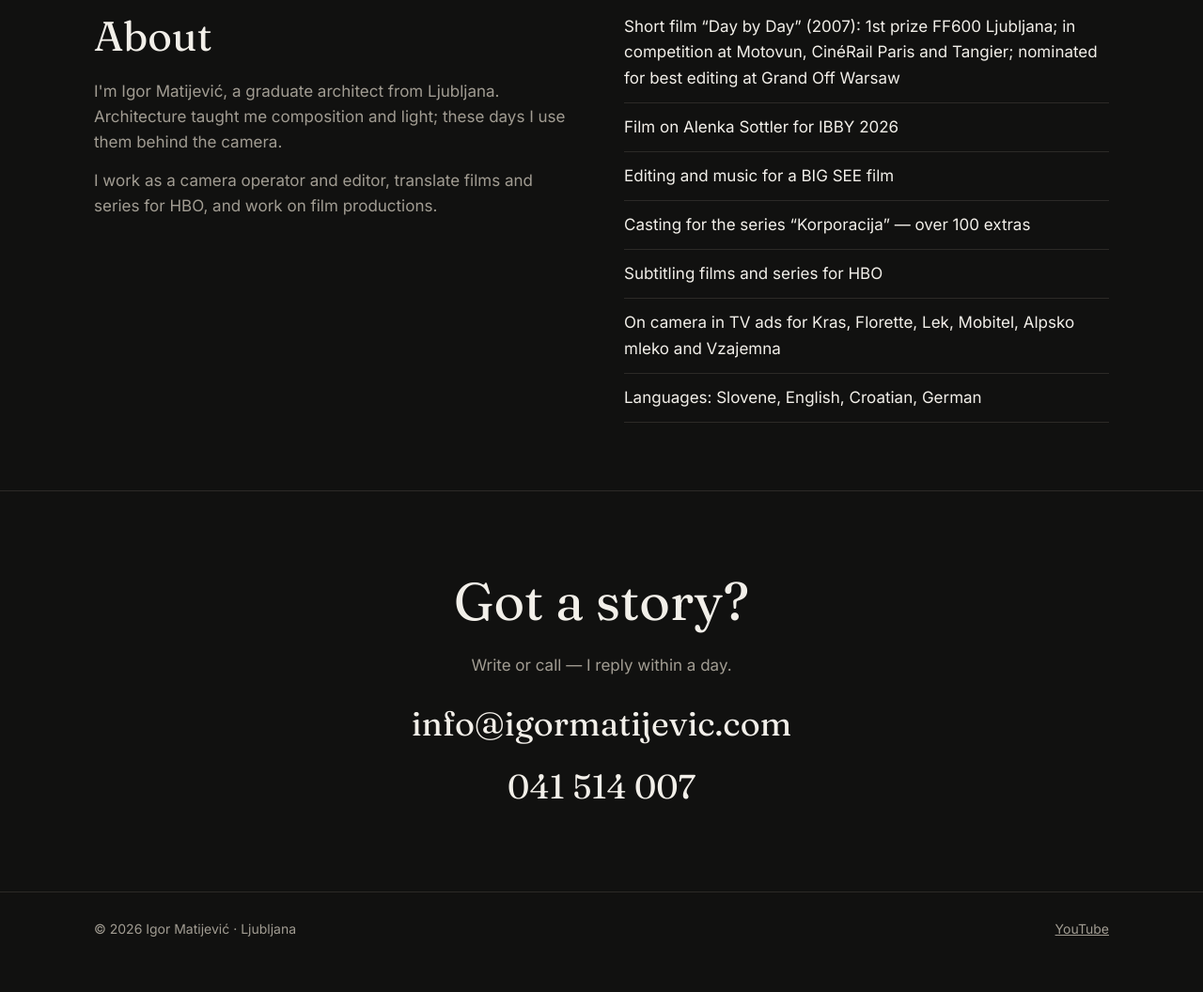
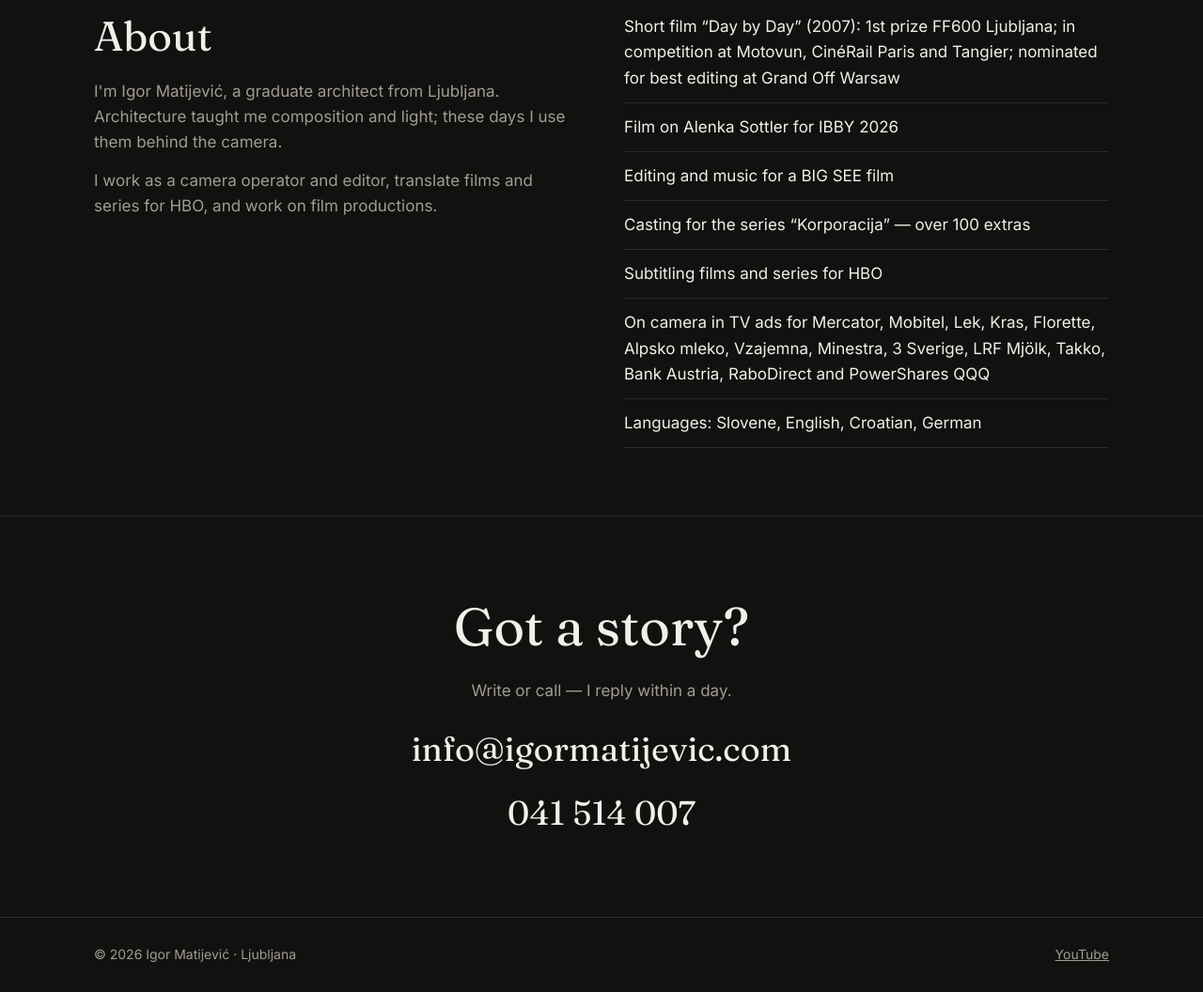
Before and after one commit to Neoform09/igormatijevic-site, a plain HTML site: page index.html in a window 1280 px wide. Shown: the part 3149-4205 px from the top of the page at 94% size. Before the commit the page ends 4177 px from the top, so only its background shows below. Drawn offline with Linux system fonts and the light colour scheme.

Commit message:
Add all TV ads to on-camera list

```diff
--- a/index.html
+++ b/index.html
@@ -135,7 +135,7 @@ html[lang=en] [data-en]{display:revert}
     <li><span data-sl>Montaža in glasba za film BIG SEE</span><span data-en>Editing and music for a BIG SEE film</span></li>
     <li><span data-sl>Casting za serijo »Korporacija« — več kot 100 statistov</span><span data-en>Casting for the series “Korporacija” — over 100 extras</span></li>
     <li><span data-sl>Podnaslavljanje filmov in serij za HBO</span><span data-en>Subtitling films and series for HBO</span></li>
-    <li><span data-sl>Pred kamero v TV oglasih za Kras, Florette, Lek, Mobitel, Alpsko mleko in Vzajemno</span><span data-en>On camera in TV ads for Kras, Florette, Lek, Mobitel, Alpsko mleko and Vzajemna</span></li>
+    <li><span data-sl>Pred kamero v TV oglasih za Mercator, Mobitel, Lek, Kras, Florette, Alpsko mleko, Vzajemno, Minestro, 3 Sverige, LRF Mjölk, Takko, Bank Austria, RaboDirect in PowerShares QQQ</span><span data-en>On camera in TV ads for Mercator, Mobitel, Lek, Kras, Florette, Alpsko mleko, Vzajemna, Minestra, 3 Sverige, LRF Mjölk, Takko, Bank Austria, RaboDirect and PowerShares QQQ</span></li>
     <li><span data-sl>Jeziki: slovenščina, angleščina, hrvaščina, nemščina</span><span data-en>Languages: Slovene, English, Croatian, German</span></li>
   </ul>
 </div></section>
```
